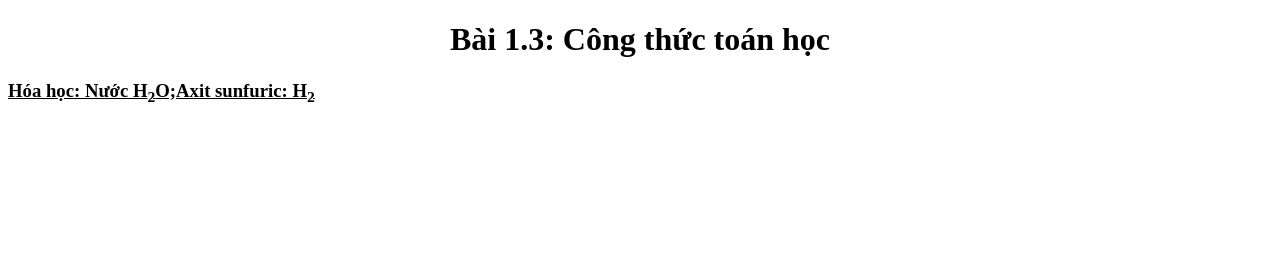
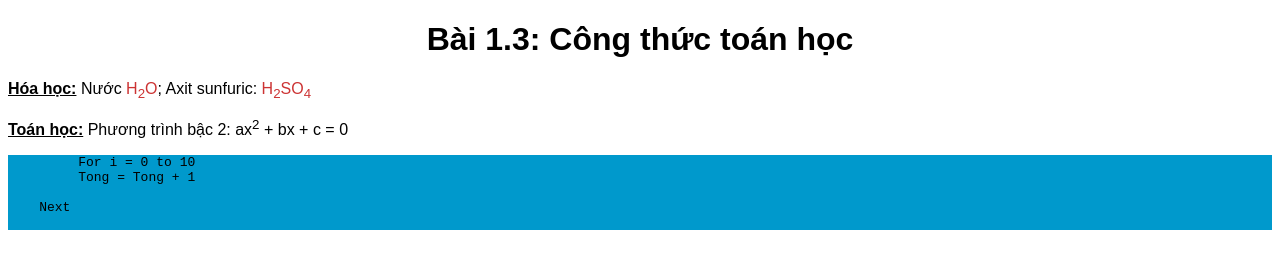
Before and after one commit to huukhai243/html-lab, a plain HTML site: page lab1/13.html in a window 1280 px wide. Drawn offline with Linux system fonts and the light colour scheme.

Commit message:
Cập nhật thư mục folder-name

```diff
--- a/lab1/13.html
+++ b/lab1/13.html
@@ -1,3 +1,21 @@
 <!DOCTYPE html>
-<h1 style="text-align:center;"><b>Bài 1.3: Công thức toán học</b></h1>
-<h3 style="text-align:left;text-decoration:underline">Hóa học: Nước H<sub>2</sub>O;Axit sunfuric: H<sub>2</</h3>
+<html>
+
+<body style ="font-family:Arial">
+    <h1 style="text-align:center"><strong>Bài 1.3: Công thức toán học</strong></h1>
+
+    <p><strong><u>Hóa học:</u></strong> Nước
+        <span style="color: #CC3333;">H<sub>2</sub>O</span>;
+        Axit sunfuric: <span style="color: #CC3333;">H<sub>2</sub>SO<sub>4</sub></span>
+    </p>
+
+    <p><strong><u>Toán học:</u></strong> Phương trình bậc 2: ax<sup>2</sup> + bx + c = 0</p>
+
+    <pre style="Background-color: #09C">
+         For i = 0 to 10
+         Tong = Tong + 1
+
+    Next
+    </pre>
+</body>
+</html>
```
